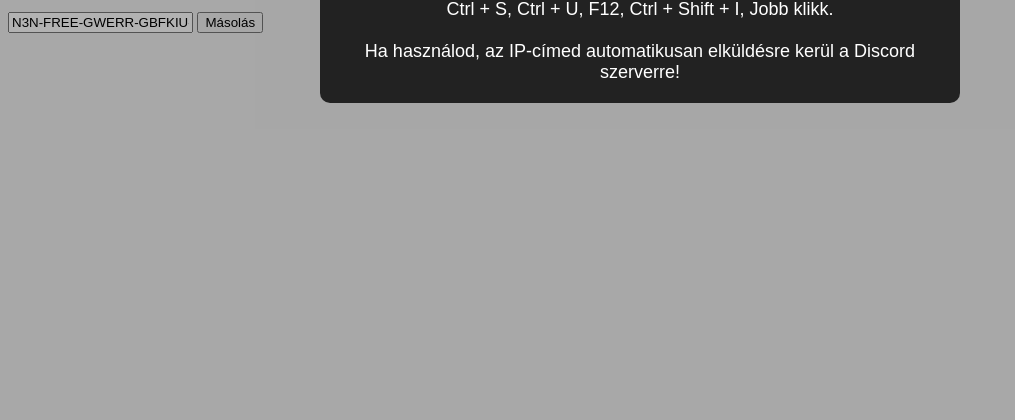
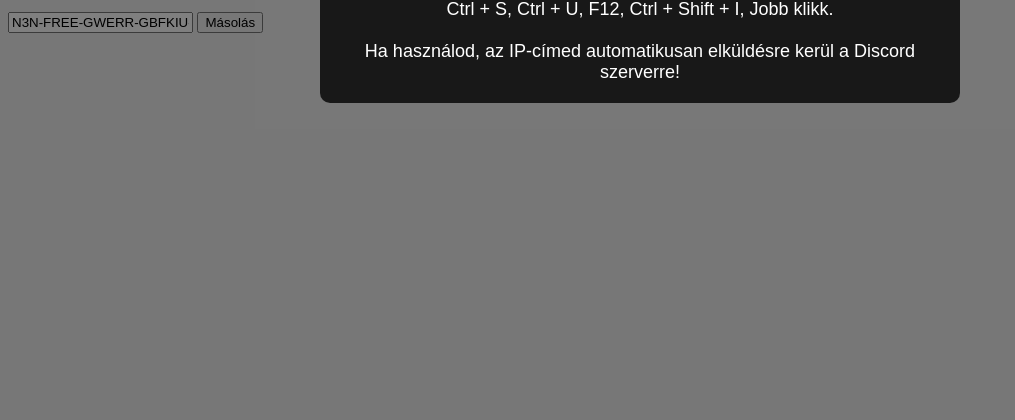
Before and after one commit to Sz4by/testing, a website: page index.html in a window 1280 px wide. Shown: the part 380-800 px from the top of the page, without its empty margins (0-1015 px from the left). Drawn offline with Linux system fonts and the light colour scheme; no server answers.

Commit message:
Update index.html

```diff
--- a/index.html
+++ b/index.html
@@ -19,7 +19,7 @@
             font-size: 18px;
             text-align: center;
             display: none;
-            z-index: 9999;
+            z-index: 10000; /* Magas z-index a középen lévő értesítéshez */
         }
 
         /* Homályos háttér */
@@ -29,9 +29,9 @@
             left: 0;
             width: 100%;
             height: 100%;
-            background: rgba(0, 0, 0, 0.3);
-            z-index: 9998;
-            display: none;
+            background: rgba(0, 0, 0, 0.5); /* Homályos háttér */
+            z-index: 9999; /* Az értesítés mögött legyen */
+            display: none; /* Kezdetben nem látszik */
         }
     </style>
 </head>
```
